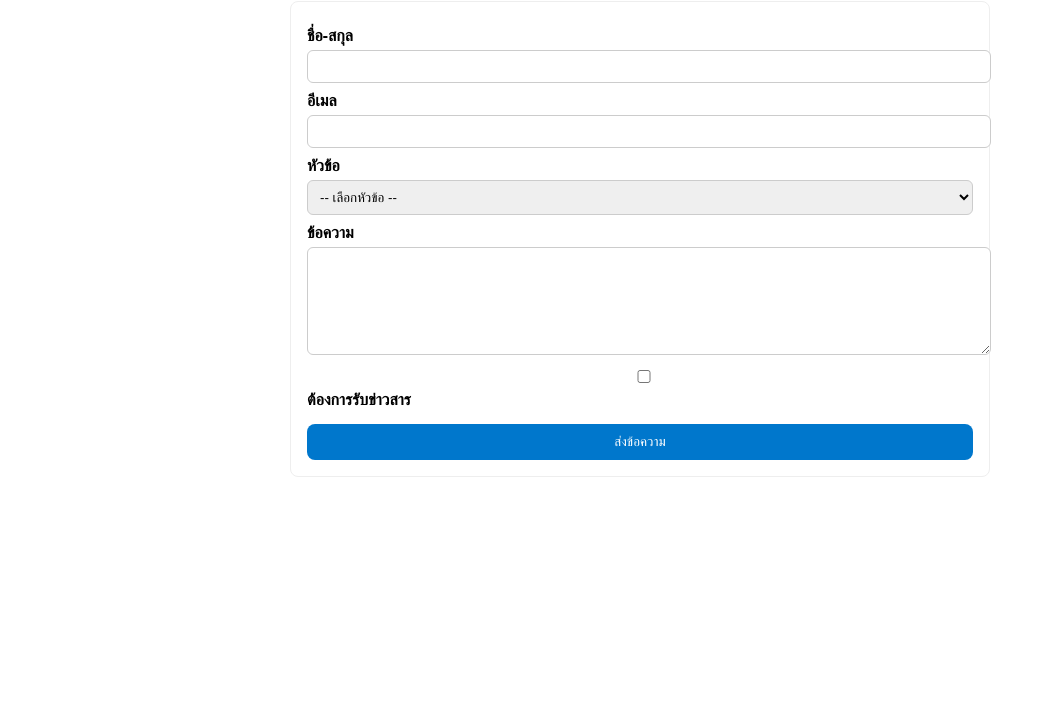
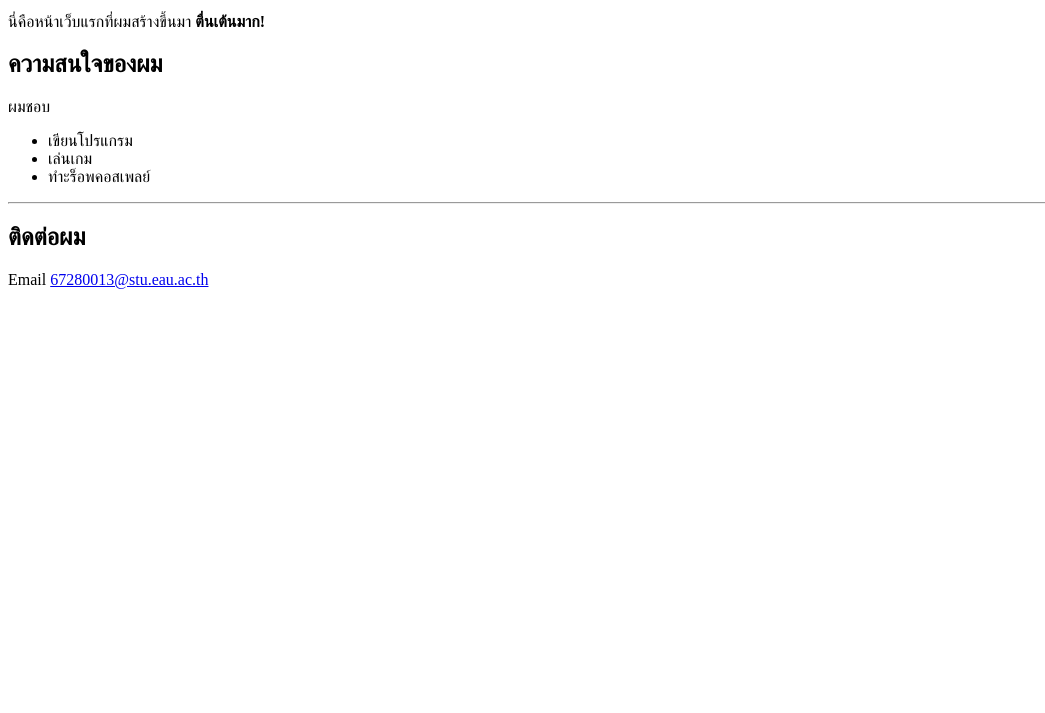
Before and after one commit to 67280013-star/weddev-67280013, a plain HTML site: page index.html in a window 1280 px wide. Shown: the part 87-800 px from the top of the page, without its empty margins (0-1045 px from the left). Drawn offline with Linux system fonts and the light colour scheme.

Commit message:
deploy to render

```diff
--- a/index.html
+++ b/index.html
@@ -1,47 +1,22 @@
-<!doctype html>
-<html lang="th">
-<head>
-<meta charset="utf-8">
-<meta name="viewport" content="width=device-width,initial-scale=1">
-<title>Contact Form</title>
-<style>
-body{max-width:700px;margin:24px auto;padding:0 16px;font-family:system-ui}
-form{background:#fff;padding:16px;border-radius:8px;border:1px solid #eee}
-label{display:block;margin:6px 0 4px;font-weight:600}
-input,textarea,select{width:100%;padding:8px;border:1px solid #ccc;border-radius:6px}
-input[type=submit]{margin-top:10px;background:#0077cc;color:#fff;border:0;padding:10px 16px;border-radius:8px;cursor:pointer}
-</style>
-</head>
 <body>
-<h1>Contact Form</h1>
+    <!-- หัวข้อหลัก -->
+    <h1>สวัสดีครับ! สุภัทรชัย เกิดสูง</h1>
 
+    <!-- ย่อหน้าแนะนำตัว -->
+    <p>ผมเป็นนักศึกษาชั้นปีที่ 2 คณะ IT กำลังเรียนรู้การพัฒนาเว็บไซต์</p>
+    <p>นี่คือหน้าเว็บแรกที่ผมสร้างขึ้นมา <strong>ตื่นเต้นมาก!</strong></p>
 
-<form action="#" method="post" novalidate>
-<label for="name">ชื่อ-สกุล</label>
-<input type="text" id="name" name="name" required>
+    <!-- หัวข้อรอง -->
+    <h2>ความสนใจของผม</h2>
+    <p>ผมชอบ</p>
+    <ul>
+        <li>เขียนโปรแกรม</li>
+        <li>เล่นเกม</li>
+        <li>ทำะร็อพคอสเพลย์</li>
+    </ul>
 
+    <hr>
 
-<label for="email">อีเมล</label>
-<input type="email" id="email" name="email" required>
-
-
-<label for="topic">หัวข้อ</label>
-<select id="topic" name="topic" required>
-<option value="">-- เลือกหัวข้อ --</option>
-<option value="question">สอบถาม</option>
-<option value="feedback">แสดงความคิดเห็น</option>
-<option value="bug">รายงานบั๊ก</option>
-</select>
-
-
-<label for="message">ข้อความ</label>
-<textarea id="message" name="message" rows="6" required></textarea>
-
-
-<label><input type="checkbox" name="subscribe" value="yes"> ต้องการรับข่าวสาร</label>
-
-
-<input type="submit" value="ส่งข้อความ">
-</form>
+    <h2>ติดต่อผม</h2>
+    <p>Email <a href="mailto:67280013@stu.eau.ac.th">67280013@stu.eau.ac.th</a></p>
 </body>
-</html>
```
Also changed, not shown: 2 other files.
